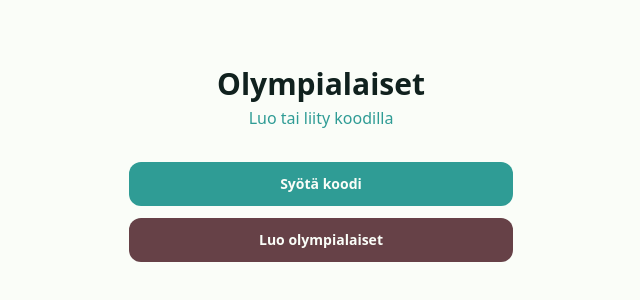
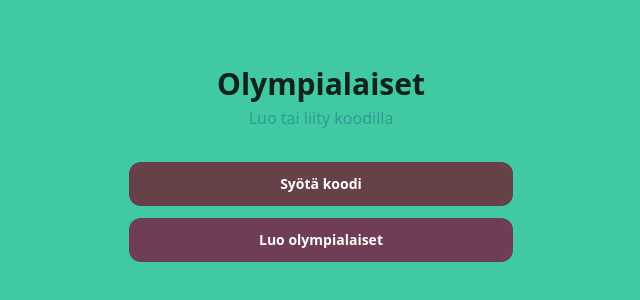
Before and after one commit to lottaLappalainen/mokki-olympialaiset-site, a Next.js app: page / in a window 1280 px wide. Shown: the part 236-536 px from the top of the page, without its empty margins (319-959 px from the left). Built offline with nearby package versions, Linux system fonts and the light colour scheme.

Commit message:
change styles, fix auth token problem, add photo rendering components/helpers

```diff
--- a/src/app/globals.css
+++ b/src/app/globals.css
@@ -4,28 +4,29 @@
   /* ─── Brand ramp: mint → teal ─── */
   --color-mint-50: #e5f9e0;
   --color-mint-100: #a3f7b5;
-  --color-teal-400: #40c9a2;
+  --color-teal-400: #40c9a2; /* now the page background — avoid on buttons */
   --color-teal-600: #2f9c95;
 
-  /* ─── Warm accents (contrast to the greens) ─── */
+  /* ─── Warm accents (now the primary button colors) ─── */
   --color-wine: #664147;
   --color-plum: #703d57;
 
   /* ─── Neutrals (tinted, not pure) ─── */
-  --color-paper: #fafdf8;
+  --color-paper: #fafdf8; /* near-white: cards/inputs only, never buttons */
   --color-ink: #10211e;
 
   /* ─── Semantic aliases ─── */
-  --color-background: #fafdf8;
-  --color-foreground: #10211e;
+  --color-background: #40c9a2;
+  --color-foreground: #10211e; /* default text on the bg = near-black */
   --color-primary: #2f9c95;
-  --color-primary-hover: #40c9a2;
   --color-surface: #e5f9e0;
   --color-surface-2: #a3f7b5;
+  /* note: the old --color-primary-hover (#40c9a2) is gone — it equalled the bg */
 }
 
 @layer base {
   body {
+    /* text-foreground (ink) means default text on the teal bg is black */
     @apply bg-background text-foreground;
     -webkit-tap-highlight-color: transparent;
   }
@@ -37,33 +38,46 @@
            rounded-xl px-4 py-2.5 text-sm font-semibold
            transition-colors select-none disabled:opacity-60;
   }
+
+  /* Primary = warm wine → plum on hover. The most-used action color. */
   .btn-primary {
-    @apply bg-primary text-paper hover:bg-primary-hover active:bg-primary-hover;
-  }
-  .btn-secondary {
-    @apply bg-surface-2 text-ink hover:bg-teal-400;
-  }
-  .btn-soft {
-    @apply bg-surface text-primary hover:bg-surface-2;
-  }
-  .btn-outline {
-    @apply bg-paper text-primary border-2 border-primary hover:bg-surface;
-  }
-  .btn-accent {
     @apply bg-wine text-paper hover:bg-plum active:bg-plum;
   }
 
+  /* Accent = plum → wine (the warm inverse), for a second emphasis. */
+  .btn-accent {
+    @apply bg-plum text-paper hover:bg-wine active:bg-wine;
+  }
+
+  /* Secondary = teal, hovers into wine so it never lands on the bg color. */
+  .btn-secondary {
+    @apply bg-teal-600 text-paper hover:bg-wine;
+  }
+
+  /* Soft = light mint chip (not paper), darkens to teal on hover. */
+  .btn-soft {
+    @apply bg-mint-100 text-ink hover:bg-teal-600;
+  }
+
+  /* Outline = bordered, solid mint-50 fill — never paper, never the bg teal. */
+  .btn-outline {
+    @apply bg-mint-50 text-wine border-2 border-wine hover:bg-mint-100;
+  }
+
+  /* Cards stay paper on purpose — they're meant to lift off the teal bg. */
   .card {
-    @apply bg-paper rounded-2xl border border-mint-100 p-5;
+    @apply bg-mint-50 rounded-2xl border border-mint-100 p-5;
   }
   .card-accent {
-    @apply bg-paper rounded-2xl p-5
+    @apply bg-mint-50 rounded-2xl p-5
            border-t-4 border-t-wine border-x border-b border-mint-100;
   }
 
+  /* Input is a surface, not a button, so paper is fine here. */
+  /* was: placeholder:bg-paper  → sets a background, not text color */
   .input {
     @apply min-h-11 w-full rounded-xl border border-mint-100 bg-paper
-           px-3.5 text-ink placeholder:text-teal-600
-           focus:border-primary focus:outline-2 focus:outline-primary;
+          px-3.5 text-ink placeholder:text-wine/50
+          focus:border-wine focus:outline-2 focus:outline-wine;
   }
 }
--- a/src/app/o/historia/[id]/page.tsx
+++ b/src/app/o/historia/[id]/page.tsx
@@ -1,5 +1,5 @@
 import { notFound } from "next/navigation";
-import { geteventDetail } from "@/lib/db/reads";
+import { getEventDetail } from "@/lib/db/reads";
 import EventDetailView from "@/components/EventDetailView";
 
 export default async function EventDetailPage({
--- a/src/app/o/historia/page.tsx
+++ b/src/app/o/historia/page.tsx
@@ -1,22 +1,22 @@
 import Link from "next/link";
 import { ChevronRight } from "lucide-react";
 import PageHeader from "@/components/PageHeader";
-import { listeventt } from "@/lib/db/events";
+import { listevents } from "@/lib/db/events";
 
-export default async function HistoriaPage() {
-  const eventt = await listeventt();
+export default async function historyPage() {
+  const events = await listevents();
 
   return (
     <>
-      <PageHeader title="Historia" subtitle={`${eventt.length} eventa`} />
+      <PageHeader title="Historia" subtitle={`${events.length} lajit`} />
 
-      {eventt.length === 0 ? (
+      {events.length === 0 ? (
         <div className="card text-center text-teal-600">
           Ei vielä lajeja. Luo ensimmäinen Loki-välilehdeltä.
         </div>
       ) : (
         <div className="flex flex-col gap-2">
-          {eventt.map((event) => (
+          {events.map((event) => (
             <Link
               key={event.id}
               href={`/o/historia/${event.id}`}
--- a/src/app/o/logEvent/page.tsx
+++ b/src/app/o/kirjaalaji/page.tsx
@@ -1,15 +1,15 @@
 import PageHeader from "@/components/PageHeader";
 import LokiFlow from "@/components/LokiFlow";
 import { listPlayers } from "@/lib/db/players";
-import { listeventt } from "@/lib/db/events";
+import { listevents } from "@/lib/db/events";
 
 export default async function LokiPage() {
-  const [players, eventt] = await Promise.all([listPlayers(), listeventt()]);
-  const nextNumber = eventt.length + 1;
+  const [players, events] = await Promise.all([listPlayers(), listevents()]);
+  const nextNumber = events.length + 1;
 
   return (
     <>
-      <PageHeader title="Loki" subtitle="Uusi event ja pisteet" />
+      <PageHeader title="Kirjaa uusi laji" />
       <LokiFlow players={players} nextNumber={nextNumber} />
     </>
   );
--- a/src/app/o/pelaajat/page.tsx
+++ b/src/app/o/pelaajat/page.tsx
@@ -4,13 +4,12 @@ import ProfileView from "@/components/ProfileView";
 import { getSpaceInfo } from "@/lib/db/reads";
 import { listPlayers } from "@/lib/db/players";
 
-export default async function ProfiiliPage() {
+export default async function profilePage() {
   const [space, players] = await Promise.all([getSpaceInfo(), listPlayers()]);
   if (!space) redirect("/");
 
   return (
     <>
-      <PageHeader title="Profiili" />
       <ProfileView code={space.code} players={players} />
     </>
   );
```
